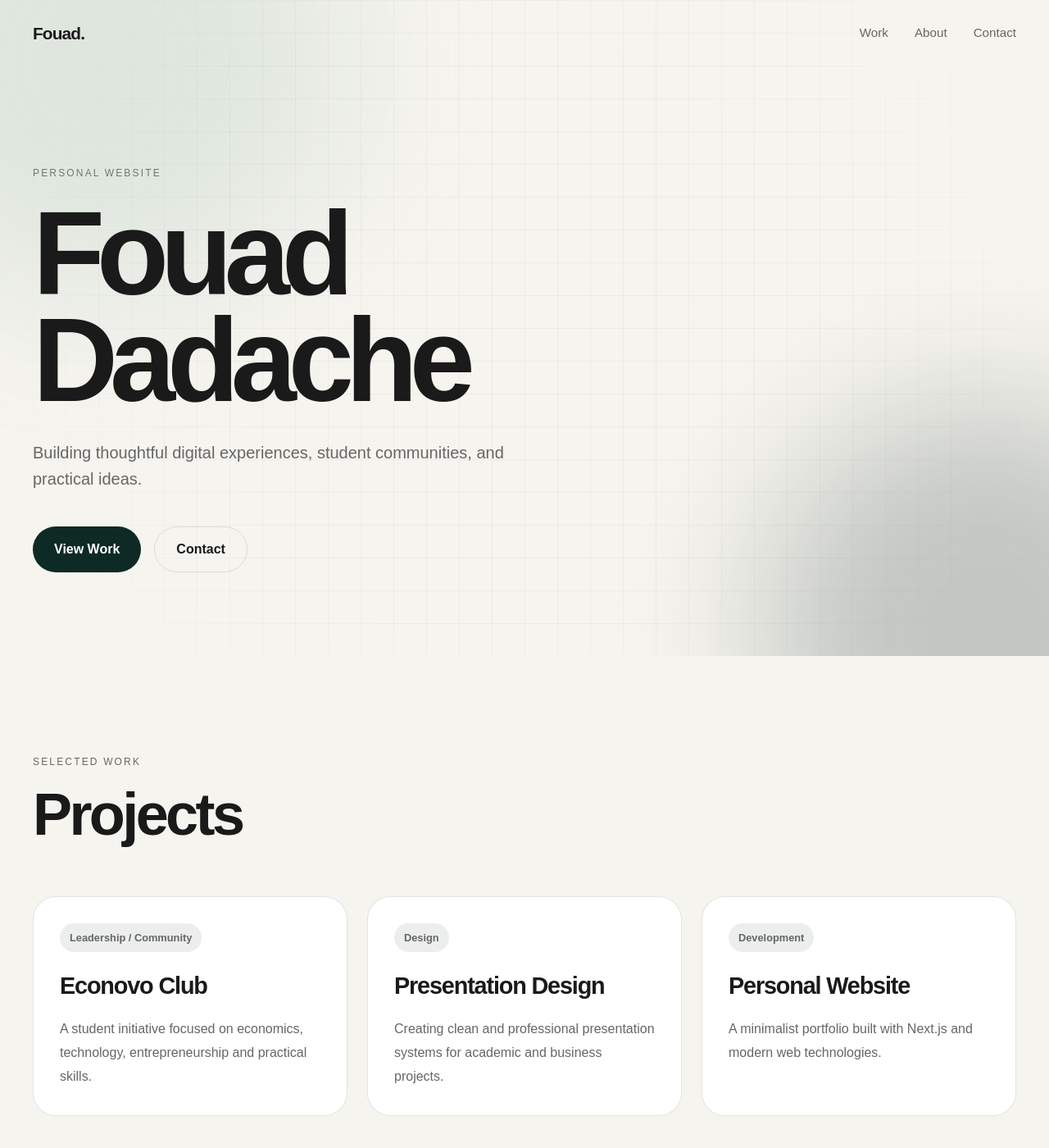
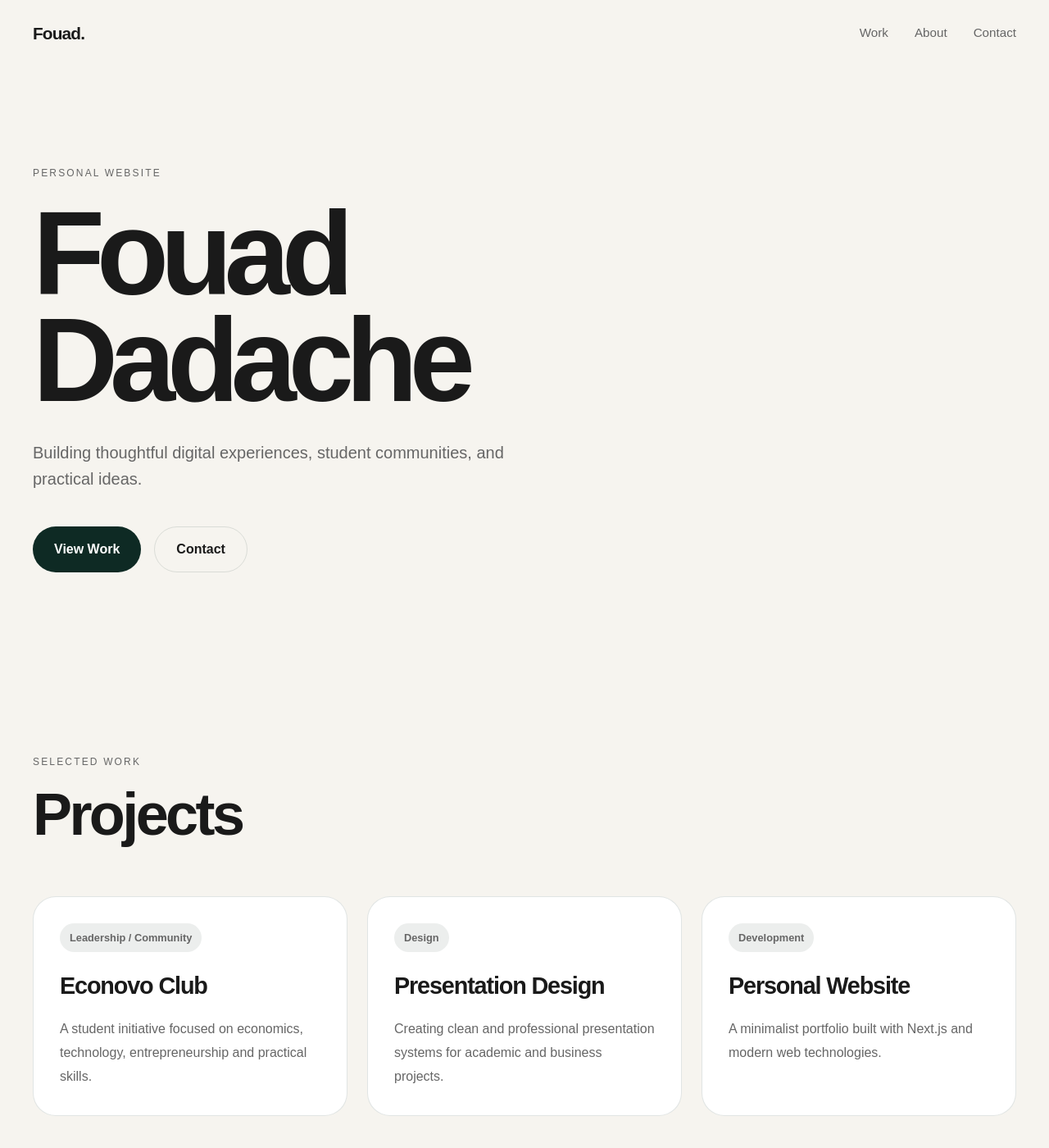
Before and after one commit to fbdadache-a11y/cvme, a Next.js app: page / in a window 1280 px wide. Shown: the top 1400 px of the page at 82% size. Built offline with nearby package versions, Linux system fonts and the light colour scheme.

Commit message:
Update Background.tsx

```diff
--- a/app/components/Background.tsx
+++ b/app/components/Background.tsx
@@ -5,35 +5,39 @@ import { motion } from "framer-motion";
 export default function Background() {
   return (
     <div className="background">
+
+      <div className="background-grid" />
+
       <motion.div
-        className="blob blob-1"
+        className="gradient gradient-1"
         animate={{
-          x: [0, 40, 0],
-          y: [0, -30, 0],
-          scale: [1, 1.08, 1],
+          x: [0, 120, 0],
+          y: [0, -80, 0],
+          scale: [1, 1.12, 1],
         }}
         transition={{
-          duration: 18,
+          duration: 30,
           repeat: Infinity,
           ease: "easeInOut",
         }}
       />
 
       <motion.div
-        className="blob blob-2"
+        className="gradient gradient-2"
         animate={{
-          x: [0, -50, 0],
-          y: [0, 40, 0],
-          scale: [1, 0.95, 1],
+          x: [0, -100, 0],
+          y: [0, 100, 0],
+          scale: [1, .9, 1],
         }}
         transition={{
-          duration: 24,
+          duration: 35,
           repeat: Infinity,
           ease: "easeInOut",
         }}
       />
 
-      <div className="grid-pattern" />
+      <div className="background-noise"/>
+
     </div>
   );
 }
```
